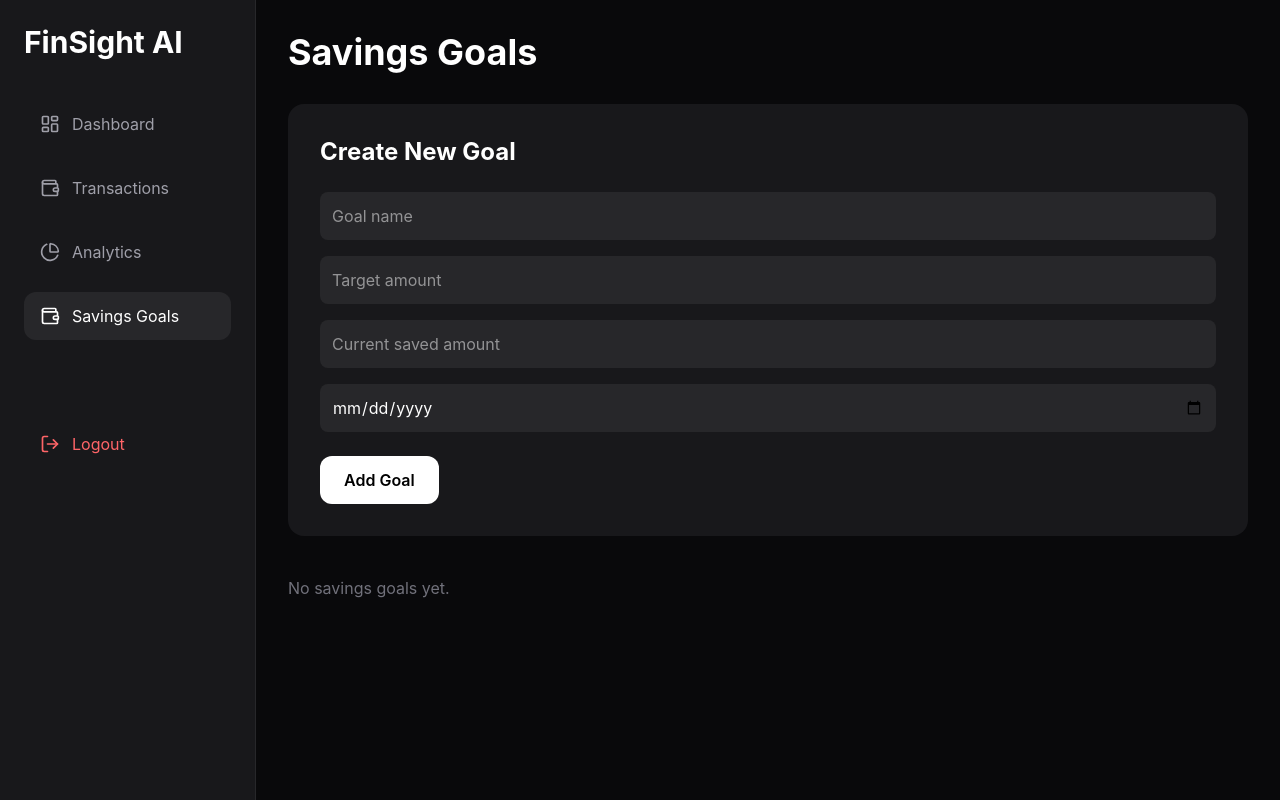
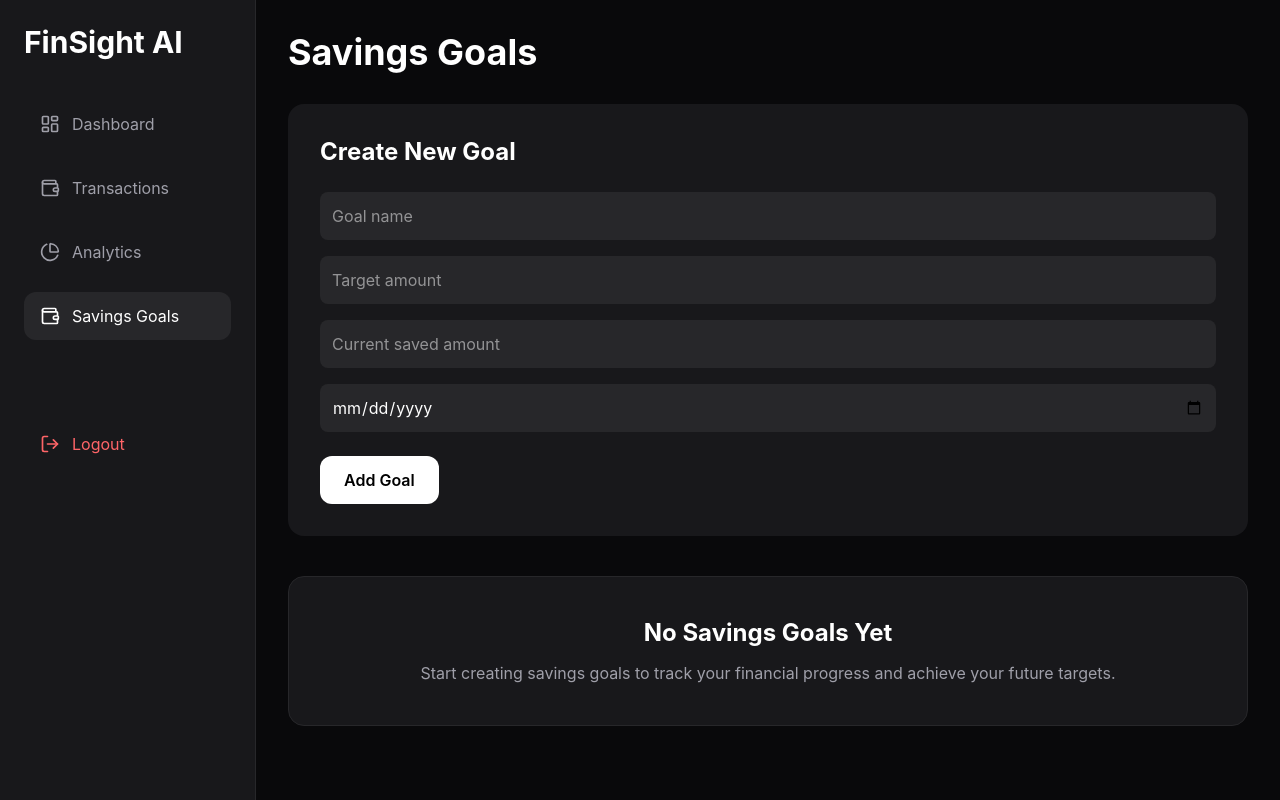
Before and after one commit to balqiskay/finsight-ai, a React (Vite) app in the folder client/: page /savings in a window 1280 px wide. Built offline with nearby package versions, Linux system fonts and the light colour scheme; no server answers; sample sign-in values are in the browser's storage.

Commit message:
Polish savings goals empty state UI

```diff
--- a/client/src/pages/Savings.jsx
+++ b/client/src/pages/Savings.jsx
@@ -298,8 +298,16 @@ function Savings() {
             );
           })
         ) : (
-          <div className="text-zinc-500">
-            No savings goals yet.
+          <div className="col-span-full bg-zinc-900 border border-zinc-800 rounded-2xl p-10 text-center">
+
+            <h2 className="text-2xl font-bold mb-3">
+                No Savings Goals Yet
+            </h2>
+
+            <p className="text-zinc-400">
+                Start creating savings goals to track your financial progress and achieve your future targets.
+            </p>
+
           </div>
         )}
       </div>
```
